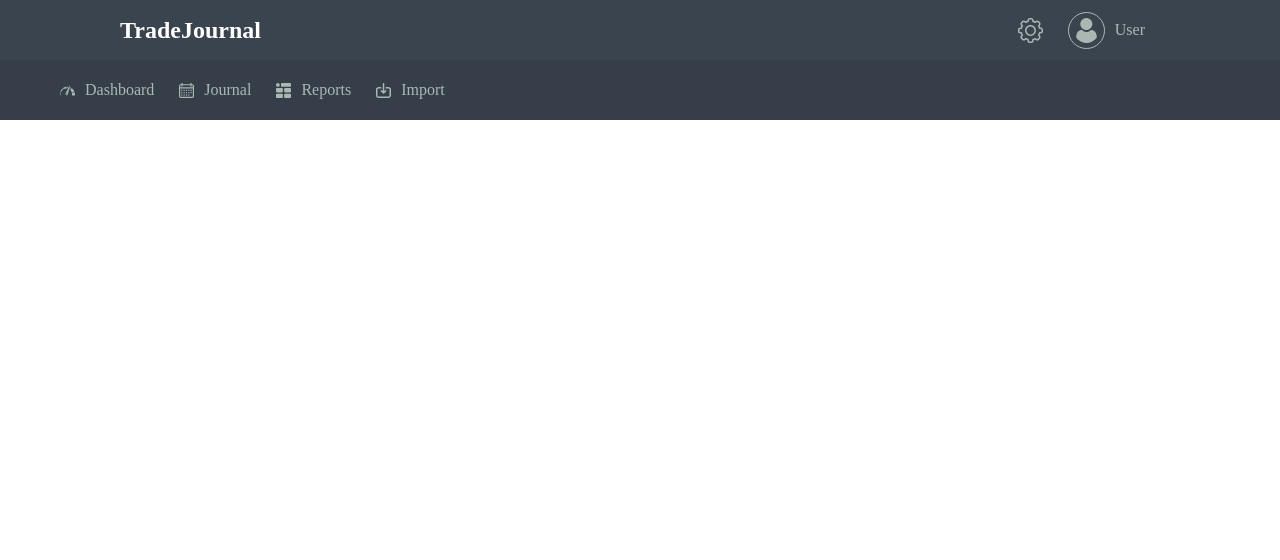
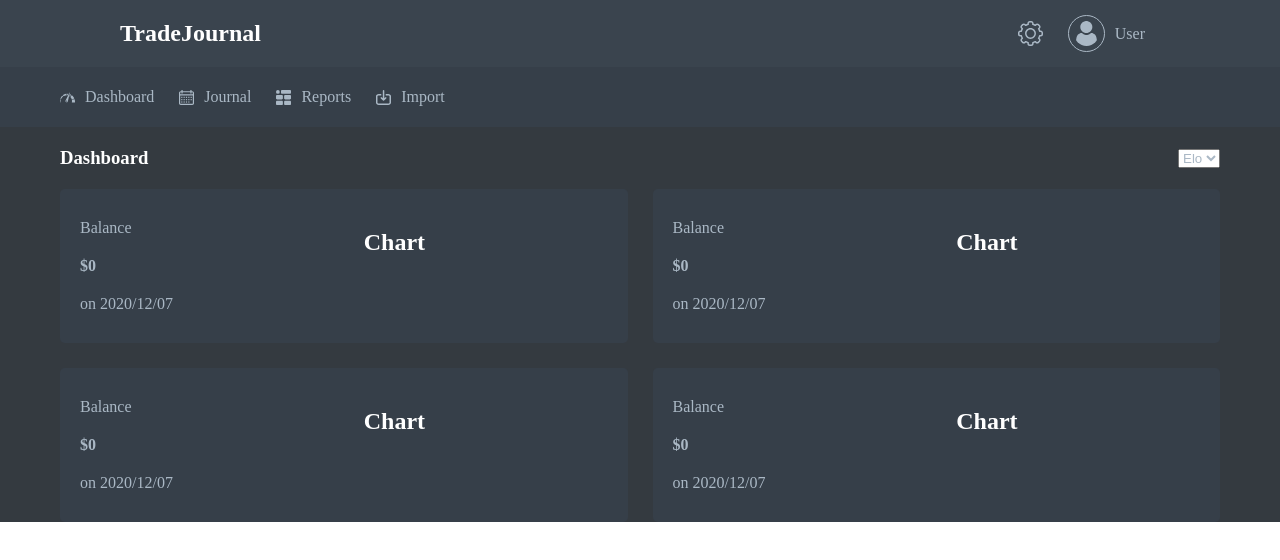
Before and after one commit to Kunal06/TradeMonitor, a React (Create React App) app in the folder tradejournal/: page / in a window 1280 px wide. Shown: the top 560 px of the page. Built offline with nearby package versions, Linux system fonts and the light colour scheme.

Commit message:
Create Dashboard and card component

```diff
--- a/tradejournal/src/App.js
+++ b/tradejournal/src/App.js
@@ -1,5 +1,6 @@
 import Header from "./components/Header";
 import Menu from "./components/Menu";
+import Dashboard from "./pages/Dashboard";
 import "./sass/styles.scss";
 
 function App() {
@@ -7,6 +8,7 @@ function App() {
     <div className="dark_theme" id="app">
       <Header />
       <Menu />
+      <Dashboard />
     </div>
   );
 }
--- a/tradejournal/src/components/Avatar/index.js
+++ b/tradejournal/src/components/Avatar/index.js
@@ -5,8 +5,8 @@ import { ReactComponent as DefaultUser } from "../../assets/user.svg";
 const Avatar = ({ data }) => {
   return (
     <div className="user">
-      <DefaultUser className="user-photo" />
-      <p className="user-name">{data.name}</p>
+      <DefaultUser className="user_photo" />
+      <p className="user_name">{data.name}</p>
     </div>
   );
 };
--- a/tradejournal/src/components/Avatar/style.scss
+++ b/tradejournal/src/components/Avatar/style.scss
@@ -3,7 +3,7 @@
   display: flex;
   align-items: center;
 
-  .user-photo {
+  .user_photo {
     width: 25px;
     height: 25px;
 
--- /dev/null
+++ b/tradejournal/src/components/Card/index.js
@@ -0,0 +1,23 @@
+import React from "react";
+import "./style.scss";
+
+const Card = (props) => {
+  return (
+    <div className="card">
+      <div className="card_body">
+        <div className="card_col">
+          <p className="card_text">Balance</p>
+          <p className="card_text">
+            <strong>$0</strong>
+          </p>
+          <p className="card_text">on 2020/12/07</p>
+        </div>
+        <div className="card_col">
+          <h2>Chart</h2>
+        </div>
+      </div>
+    </div>
+  );
+};
+
+export default Card;
--- /dev/null
+++ b/tradejournal/src/components/Card/style.scss
@@ -0,0 +1,15 @@
+.card {
+  background: var(--primary-dark);
+  border-radius: 5px;
+  .card_body {
+    display: flex;
+
+    .card_col {
+      flex: 1;
+      padding: 20px;
+    }
+    .card_text {
+      padding: 10px 0;
+    }
+  }
+}
--- a/tradejournal/src/components/DropDownMenu/index.js
+++ b/tradejournal/src/components/DropDownMenu/index.js
@@ -5,8 +5,10 @@ const DropDownMenu = ({ list = [] }) => {
   return (
     <ul className="list">
       {list.map((item, i) => (
-        <li className="list-item" key={i}>
-          <a href={item.link}>{item.title}</a>
+        <li className="list_item" key={i}>
+          <a className="list_link" href={item.link}>
+            {item.title}
+          </a>
         </li>
       ))}
     </ul>
--- a/tradejournal/src/components/DropDownMenu/style.scss
+++ b/tradejournal/src/components/DropDownMenu/style.scss
@@ -15,7 +15,7 @@
 
   transition: all 0.3s ease;
 
-  .list-item {
+  .list_item {
     padding: 10px 15px;
     text-align: center;
     color: var(--text);
--- a/tradejournal/src/components/Header/index.js
+++ b/tradejournal/src/components/Header/index.js
@@ -6,7 +6,7 @@ const Header = (props) => {
   return (
     <header className="header">
       <div className="container">
-        <div className="header-content">
+        <div className="header_content">
           <h2 className="logo">TradeJournal</h2>
           <Navbar />
         </div>
--- a/tradejournal/src/components/Header/style.scss
+++ b/tradejournal/src/components/Header/style.scss
@@ -3,7 +3,7 @@
   color: var(--headers);
 }
 
-.header-content {
+.header_content {
   padding: 0 60px;
 
   display: flex;
--- /dev/null
+++ b/tradejournal/src/pages/Dashboard/index.js
@@ -0,0 +1,27 @@
+import React from "react";
+import Card from "../../components/Card";
+import "./style.scss";
+
+const Dashboard = (props) => {
+  return (
+    <div className="container">
+      <div className="page_title">
+        <h3>Dashboard</h3>
+        <select name="" id="">
+          <option value="">Elo</option>
+          <option value="">Elo</option>
+        </select>
+      </div>
+      <div className="page_content">
+        <div className="page_cards">
+          <Card />
+          <Card />
+          <Card />
+          <Card />
+        </div>
+      </div>
+    </div>
+  );
+};
+
+export default Dashboard;
--- /dev/null
+++ b/tradejournal/src/pages/Dashboard/style.scss
@@ -0,0 +1,13 @@
+.page_title {
+  display: flex;
+  justify-content: space-between;
+  align-items: center;
+}
+
+.page_content {
+  .page_cards {
+    display: grid;
+    grid-template-columns: repeat(2, 1fr);
+    gap: 25px;
+  }
+}
--- a/tradejournal/src/sass/styles.scss
+++ b/tradejournal/src/sass/styles.scss
@@ -1,7 +1,7 @@
 html,
 body {
   --button: #1072fb;
-  --text: #aab8b1;
+  --text: #aab8c5;
   --text-light: #eee;
   --headers: #fff;
   .light_theme {
@@ -22,9 +22,20 @@ body {
   }
 }
 
+h1,
+h2,
+h3,
+h4,
+h5,
+h6 {
+  color: var(--headers);
+  padding: 20px 0;
+}
+
 * {
   padding: 0;
   margin: 0;
+  color: var(--text);
 }
 ul {
   list-style: none;
```
